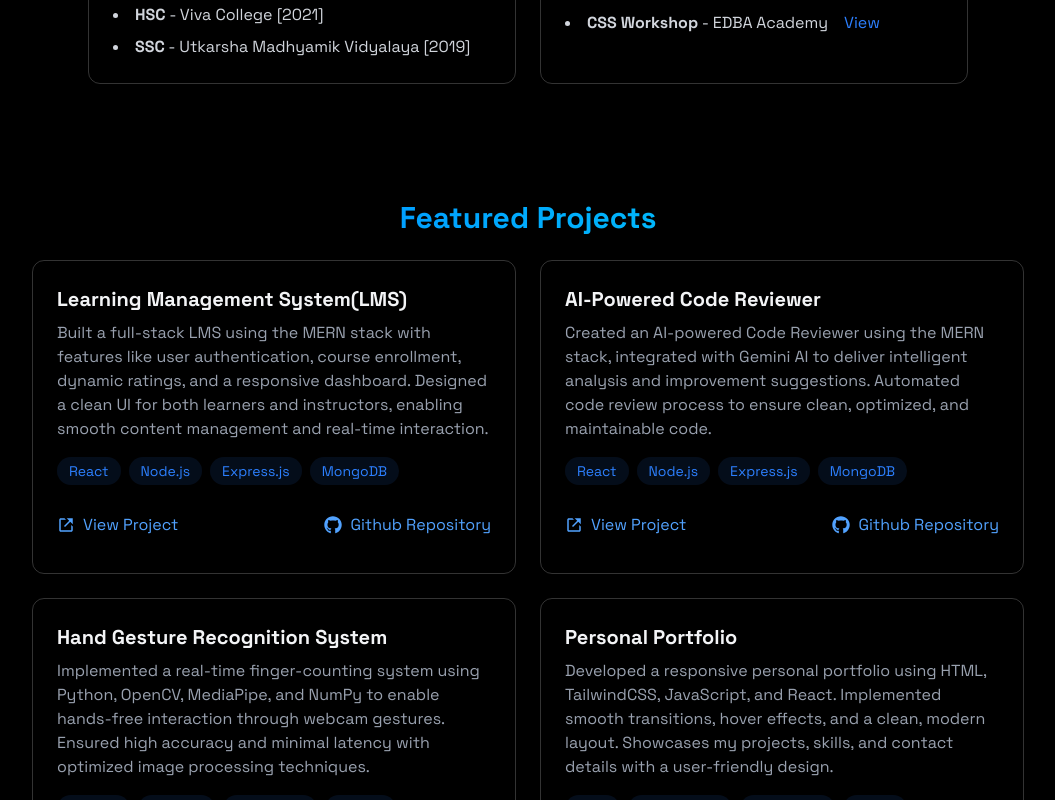
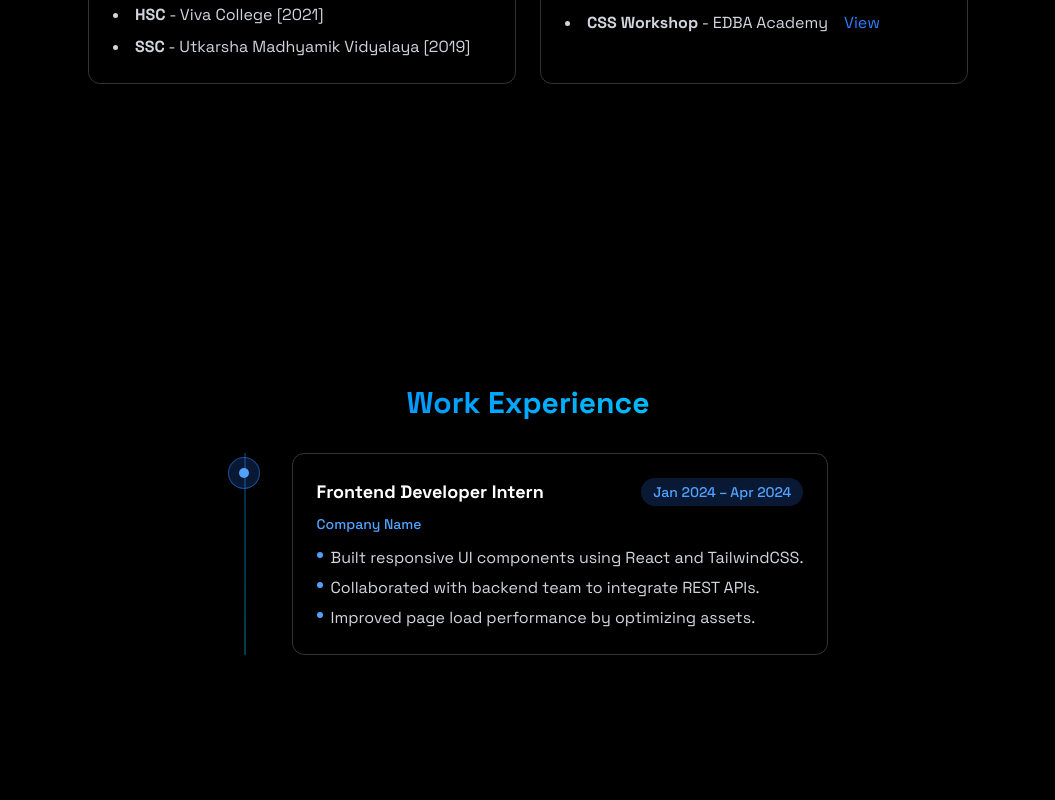
Before and after one commit to SakshiJ004/Personal_Portfolio, a React (Vite) app: page / in a window 1280 px wide. Shown: the part 1480-2280 px from the top of the page, without its empty margins (112-1167 px from the left). Built offline with nearby package versions, Linux system fonts and the light colour scheme; a web font is replaced by a local one.

Commit message:
add experience

```diff
--- a/src/App.jsx
+++ b/src/App.jsx
@@ -8,6 +8,7 @@ import { About } from './components/sections/About';
 import { Projects } from './components/sections/Projects';
 import { Contact } from './components/sections/Contact';
 import { Footer } from './components/sections/Footer';
+import { Experience } from './components/sections/Experience';
 
 const App = () => {
   const [isLoaded, setIsLoaded] = useState(false)
@@ -21,6 +22,7 @@ const App = () => {
         <MobileMenu menuOpen={menuOpen} setMenuOpen={setMenuOpen} />
         <Home />
         <About />
+        <Experience />
         <Projects />
         <Contact />
         <Footer />
--- a/src/components/Navbar.jsx
+++ b/src/components/Navbar.jsx
@@ -41,6 +41,12 @@ export const Navbar = ({ menuOpen, setMenuOpen }) => {
                             About
                         </a>
                         <a
+                            href="#about"
+                            className="text-gray-300 hover:text-white transition-colors"
+                        >
+                            Experience
+                        </a>
+                        <a
                             href="#projects"
                             className="text-gray-300 hover:text-white transition-colors"
                         >
--- /dev/null
+++ b/src/components/sections/Experience.jsx
@@ -0,0 +1,92 @@
+import { RevealOnScroll } from "../RevealOnScroll"
+
+export const Experience = () => {
+
+    const experiences = [
+        {
+            role: "Frontend Developer Intern",
+            company: "Company Name",           // ← तुमचे actual company name टाका
+            duration: "Jan 2024 – Apr 2024",   // ← dates बदला
+            points: [
+                "Built responsive UI components using React and TailwindCSS.",
+                "Collaborated with backend team to integrate REST APIs.",
+                "Improved page load performance by optimizing assets.",
+            ],
+            color: "blue"
+        },
+        // जर अजून experience असेल तर इथे add करा
+        // {
+        //     role: "Full Stack Developer",
+        //     company: "Another Company",
+        //     duration: "May 2024 – Present",
+        //     points: [
+        //         "...",
+        //     ],
+        //     color: "cyan"
+        // },
+    ]
+
+    return (
+        <section id="experience" className="min-h-screen flex items-center justify-center py-10 sm:py-20">
+            <RevealOnScroll>
+                <div className="w-full sm:max-w-2xl md:max-w-3xl lg:max-w-4xl mx-auto px-2">
+                    <h2 className="text-lg sm:text-xl md:text-2xl lg:text-3xl font-bold mb-8 bg-gradient-to-r from-blue-500 to-cyan-400 bg-clip-text text-transparent text-center">
+                        Work Experience
+                    </h2>
+
+                    <div className="relative">
+                        {/* Vertical timeline line */}
+                        <div className="absolute left-4 top-0 bottom-0 w-0.5 bg-gradient-to-b from-blue-500 to-cyan-400 opacity-30 hidden sm:block" />
+
+                        <div className="flex flex-col gap-6 sm:gap-8">
+                            {experiences.map((exp, index) => (
+                                <div key={index} className="relative flex gap-6 sm:gap-8">
+                                    {/* Timeline dot */}
+                                    <div className={`hidden sm:flex flex-shrink-0 w-8 h-8 rounded-full items-center justify-center z-10 mt-1
+                                        ${exp.color === "cyan"
+                                            ? "bg-cyan-500/20 border border-cyan-500/50"
+                                            : "bg-blue-500/20 border border-blue-500/50"
+                                        }`}>
+                                        <div className={`w-2.5 h-2.5 rounded-full ${exp.color === "cyan" ? "bg-cyan-400" : "bg-blue-400"}`} />
+                                    </div>
+
+                                    {/* Card */}
+                                    <div className="flex-1 glass rounded-xl p-4 sm:p-6 border border-white/20 hover:-translate-y-1 hover:border-blue-500/40 hover:shadow-[0_2px_8px_rgba(59,130,246,0.2)] transition-all">
+                                        <div className="flex flex-col sm:flex-row sm:items-center sm:justify-between gap-1 sm:gap-0 mb-2">
+                                            <h3 className="text-base sm:text-lg font-bold text-white">{exp.role}</h3>
+                                            <span className={`text-xs sm:text-sm font-medium px-3 py-1 rounded-full w-fit
+                                                ${exp.color === "cyan"
+                                                    ? "bg-cyan-500/20 text-cyan-400"
+                                                    : "bg-blue-500/20 text-blue-400"
+                                                }`}>
+                                                {exp.duration}
+                                            </span>
+                                        </div>
+                                        <p className={`text-sm font-medium mb-3 ${exp.color === "cyan" ? "text-cyan-400" : "text-blue-400"}`}>
+                                            {exp.company}
+                                        </p>
+                                        <ul className="space-y-1.5">
+                                            {exp.points.map((point, i) => (
+                                                <li key={i} className="text-gray-300 text-sm sm:text-base flex items-start gap-2">
+                                                    <span className={`mt-1.5 w-1.5 h-1.5 rounded-full flex-shrink-0 ${exp.color === "cyan" ? "bg-cyan-400" : "bg-blue-400"}`} />
+                                                    {point}
+                                                </li>
+                                            ))}
+                                        </ul>
+                                    </div>
+                                </div>
+                            ))}
+
+                            {/* Fresher fallback - जर experience नसेल तर हे दाखव */}
+                            {experiences.length === 0 && (
+                                <div className="glass rounded-xl p-6 border border-white/20 text-center">
+                                    <p className="text-gray-400">Currently seeking opportunities. Open to internships and full-time roles!</p>
+                                </div>
+                            )}
+                        </div>
+                    </div>
+                </div>
+            </RevealOnScroll>
+        </section>
+    )
+}
```
Lines whose indentation alone changed are shown as unchanged.
